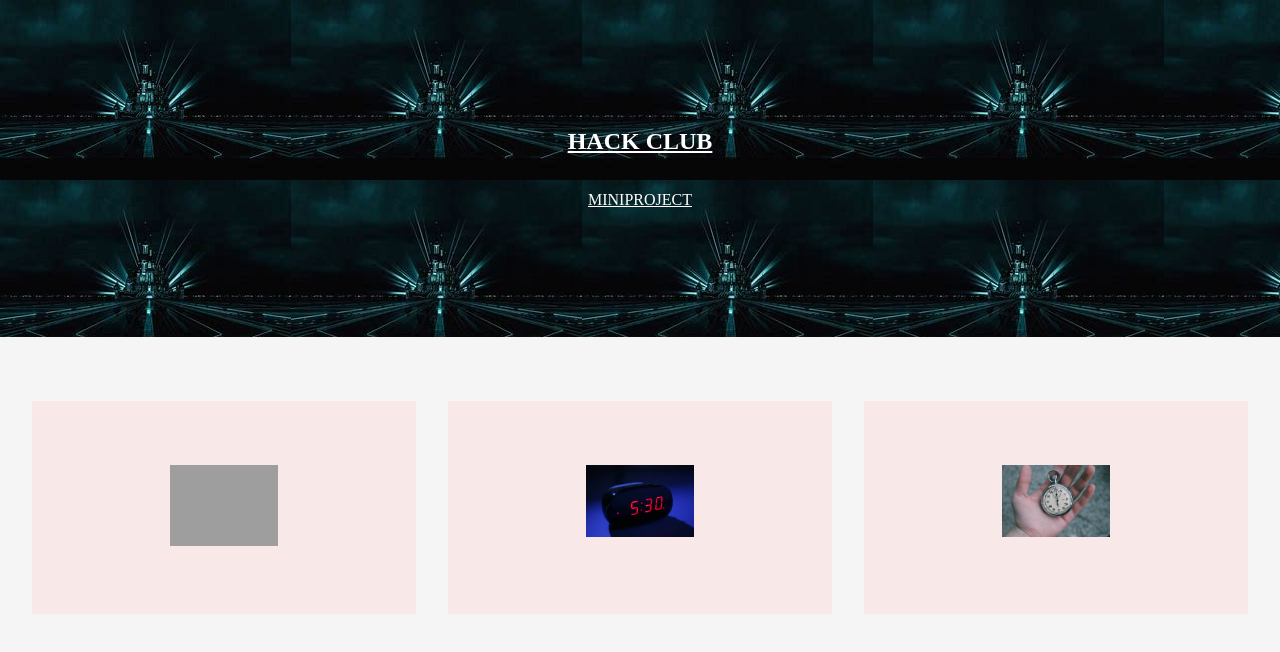
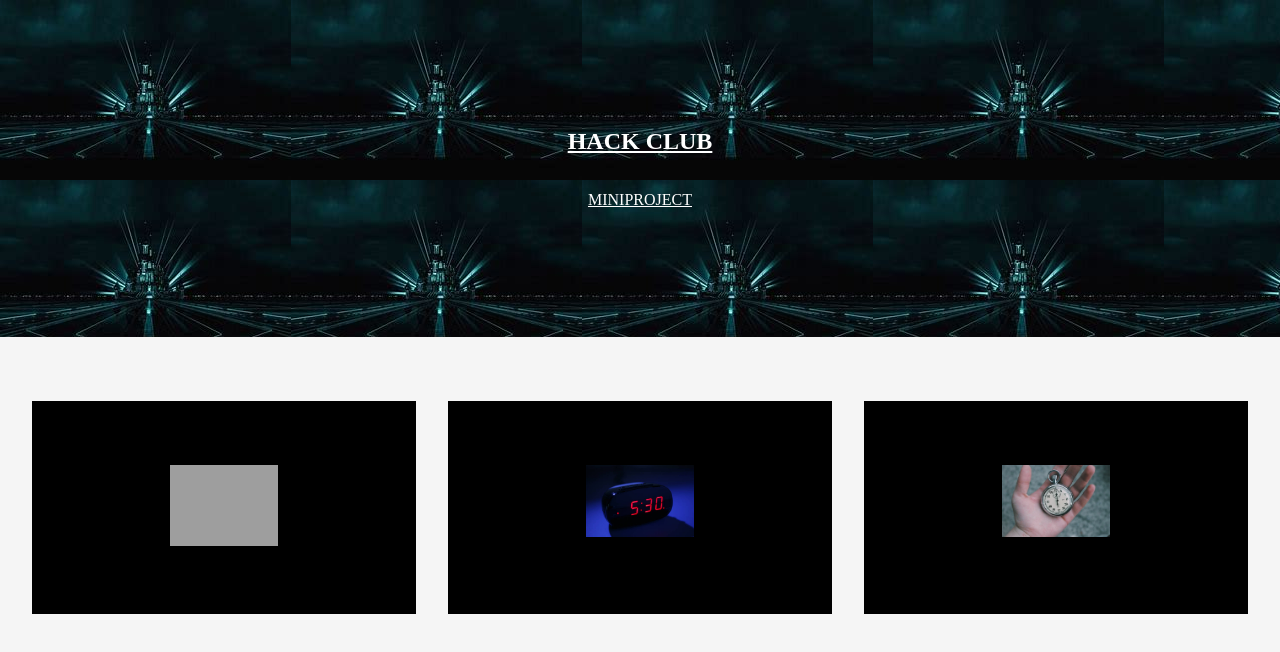
Before and after one commit to shahim-bot/miniproj, a plain HTML site: page index.html in a window 1280 px wide. Drawn offline with Linux system fonts and the light colour scheme; grey boxes are pictures that could not be loaded.

Commit message:
Update styles.css

```diff
--- a/styles.css
+++ b/styles.css
@@ -31,7 +31,7 @@ img{
     margin-top: 5%;
     margin-left: 2.5%;
     flex: none;
-    background-color:rgb(248, 232, 232);
+    background-color:rgb(0, 0, 0);
     text-align: center;
 
 }
```
